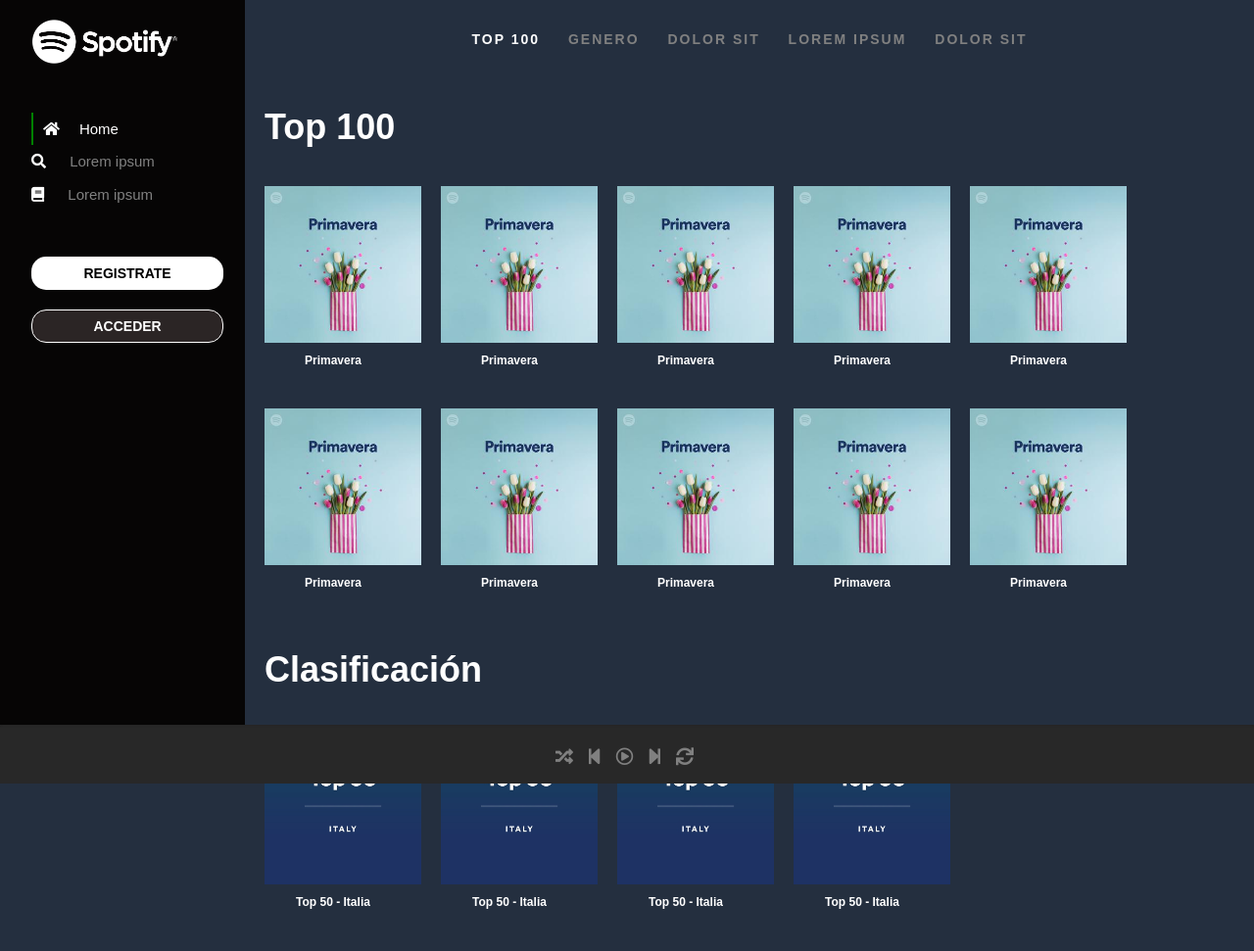
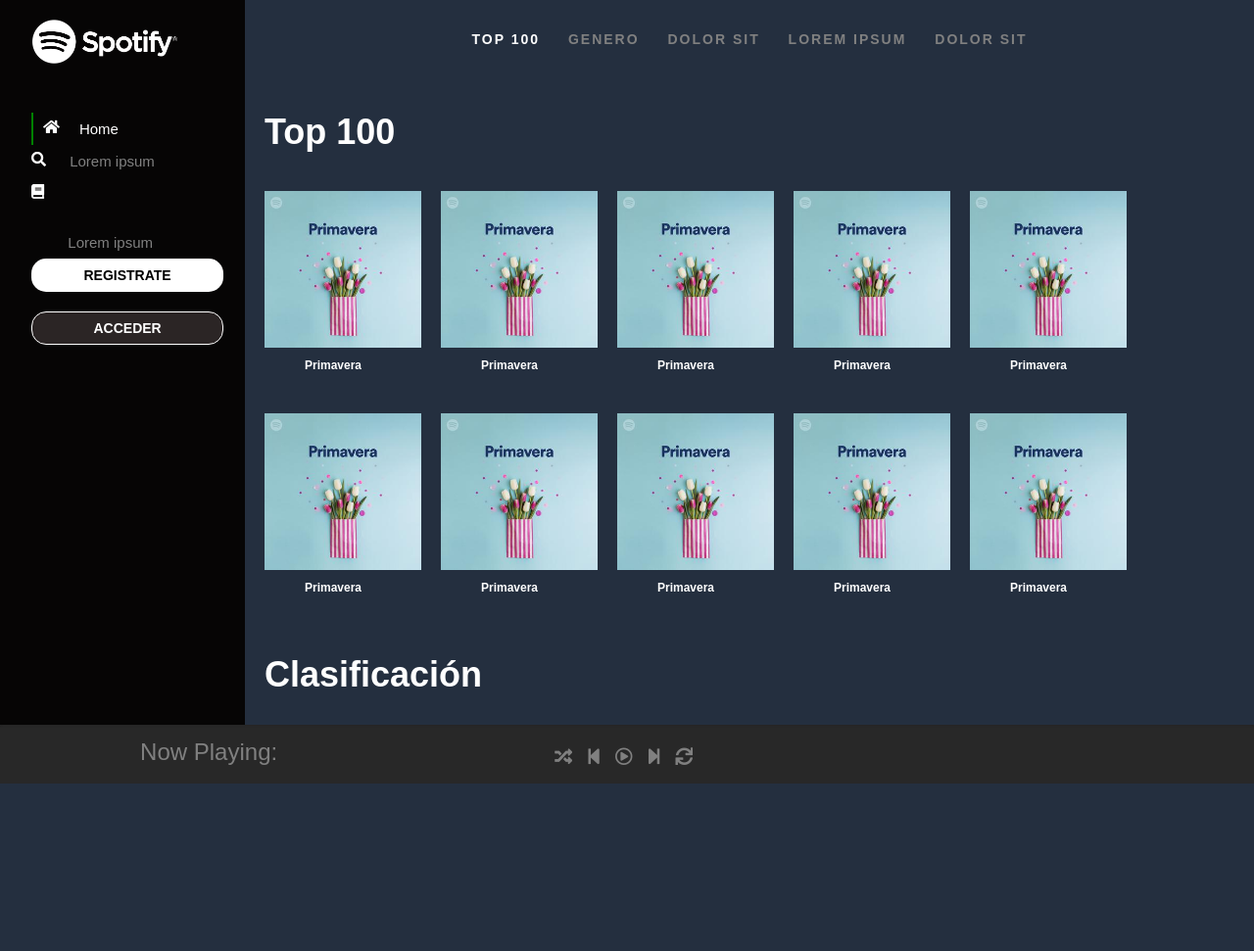
Before and after one commit to aitormorais/top_100, a Django app: page / in a window 1280 px wide. Shown: the whole page at 98% size. After the commit the page ends 800 px from the top, so only its background shows below. Run offline with Django 3.2, Linux system fonts and the light colour scheme; some libraries are stand-ins or nearby versions.

Commit message:
Vue.js para leer el nombre de la cancion y ponerlo de manera dinamica.

```diff
--- a/core/static/js/main.js
+++ b/core/static/js/main.js
@@ -3,6 +3,7 @@ var idPlayer = null;
 var iconList = null;
 var iconGeneric = null;
 var totalTable = null;
+var totalTable_full = null;
 var currentSongIndex = null;
 var repeatSame = null;
 var randomSong = null;
@@ -13,6 +14,8 @@ function PlayPause(id) {
         for (let i = 0; i < totalTable.length; i++) {
             if (totalTable[i].id == idPlayer) {
                 currentSongIndex = i;
+                songVue.songString = totalTable[i].parentNode.parentNode.childNodes[5].childNodes[0].textContent; // Just works
+                break;
             }
         }
         song = document.getElementById(id + "audioPlayer"); // Store data
@@ -127,7 +130,17 @@ $(window).on("load", function () {
     $(".loader-wrapper").fadeOut("slow");
     try {
         totalTable = $('.table tr td a');
+        totalTable_full = $(".table tr td");
     } catch (error) {
         console.log("Aqui no hay canciones");
     }
 });
+
+var songVue = new Vue({
+    delimiters: ['[[', ']]'],
+    el: '#NowPlaying',
+    data: {
+        message: 'Now Playing: ',
+        songString: ''
+    }
+})
--- a/core/static/style/spotify.css
+++ b/core/static/style/spotify.css
@@ -3,6 +3,7 @@
   margin: 0;
   padding: 0;
   font-family: arial, sans-serif;
+  overflow: hidden;
 }
 
 body {
@@ -16,7 +17,10 @@ a:hover {
   color: inherit;
   text-decoration: none;
 }
-
+[v-cloak] {
+  /* Ocultar las variables de Vue hasta la carga */
+  display: none;
+}
 /* SHARED */
 
 .ptb-30 {
@@ -167,6 +171,28 @@ footer .onRepeat {
 footer .onRandom {
   color: #5fff50;
 }
+footer .footer-container {
+  position: relative;
+}
+footer .footer-container .left {
+  float: left;
+  width: 33.3%;
+  height: 100%;
+}
+footer .footer-container .left h3 {
+  margin-top: 2.7%;
+  margin-bottom: 0%;
+}
+footer .footer-container .center {
+  float: left;
+  width: 33.3%;
+  height: 100%;
+}
+footer .footer-container .right {
+  float: left;
+  width: 33.3%;
+  height: 100%;
+}
 
 /* RESPONSIVE MEDIA  */
 
--- a/core/templates/base.html
+++ b/core/templates/base.html
@@ -30,7 +30,7 @@
     <div class="menulink">
       <a href="#"><i class="fas fa-home"></i><span>Home</span></a>
       <a href="#"><i class="fas fa-search"></i> <span>Lorem ipsum</span> </a>
-      <a href="#"><i class="fas fa-book pb-50"></i> <span>Lorem ipsum</span></a>
+      <a href="#"><i class="fas fa-book"></i> <span>Lorem ipsum</span></a>
     </div>
     <div class="buttons">
       <a href="#"><button type="button" class="btn btn-light">Registrate</button></a>
@@ -44,7 +44,13 @@
       <div class="progress-bar" role="progressbar" style="width: 0%;" aria-valuenow="0" aria-valuemin="0"
         aria-valuemax="100"></div>
     </div>
-    <div class="playmusic text-center">
+    <div class="footer-container">
+      <div id="NowPlaying" class="left text-center">
+        {% autoescape off %}
+        <h3 v-cloak>[[ message ]][[ songString ]]</h3>
+        {% endautoescape %}
+      </div>
+      <div class="playmusic text-center center">
         <ul class="list-inline">
           <li><a href="javascript:void(0)" onclick="random()"><i id="random" class="fas fa-random"></i></a></li>
           <li><a href="javascript:void(0)" onclick="nextSong(-1)"><i class="fas fa-step-backward"></i></i></a></li>
@@ -54,6 +60,9 @@
           <li><a href="javascript:void(0)" onclick="repeat()"><i id="repeat" class="fas fa-sync"></i></a></li>
         </ul>
       </div>
+      <div class="right"></div>
+    </div>
+
   </footer>
 
   <!-- jQuery library -->
--- a/core/templates/genero.html
+++ b/core/templates/genero.html
@@ -29,7 +29,8 @@
     </tr>
     {% for c in canciones %}
     <tr>
-            <td><a id="{{c.nombre}}" onclick="PlayPause(this.id)" href="javascript:void(0)"><i id="{{c.nombre}}Icon" class="far fa-play-circle"></i></a></td> <!-- Utilizar js para hacer play a la canción seleccionada -->
+      <td><a id="{{c.nombre}}" onclick="PlayPause(this.id)" href="javascript:void(0)"><i id="{{c.nombre}}Icon"
+            class="far fa-play-circle"></i></a></td> <!-- Utilizar js para hacer play a la canción seleccionada -->
       <audio id="{{c.nombre}}audioPlayer" preload="none">
         <source src="{{c.mp3.url}}" type="audio/mpeg">
       </audio>
```
Lines whose indentation alone changed are shown as unchanged.
